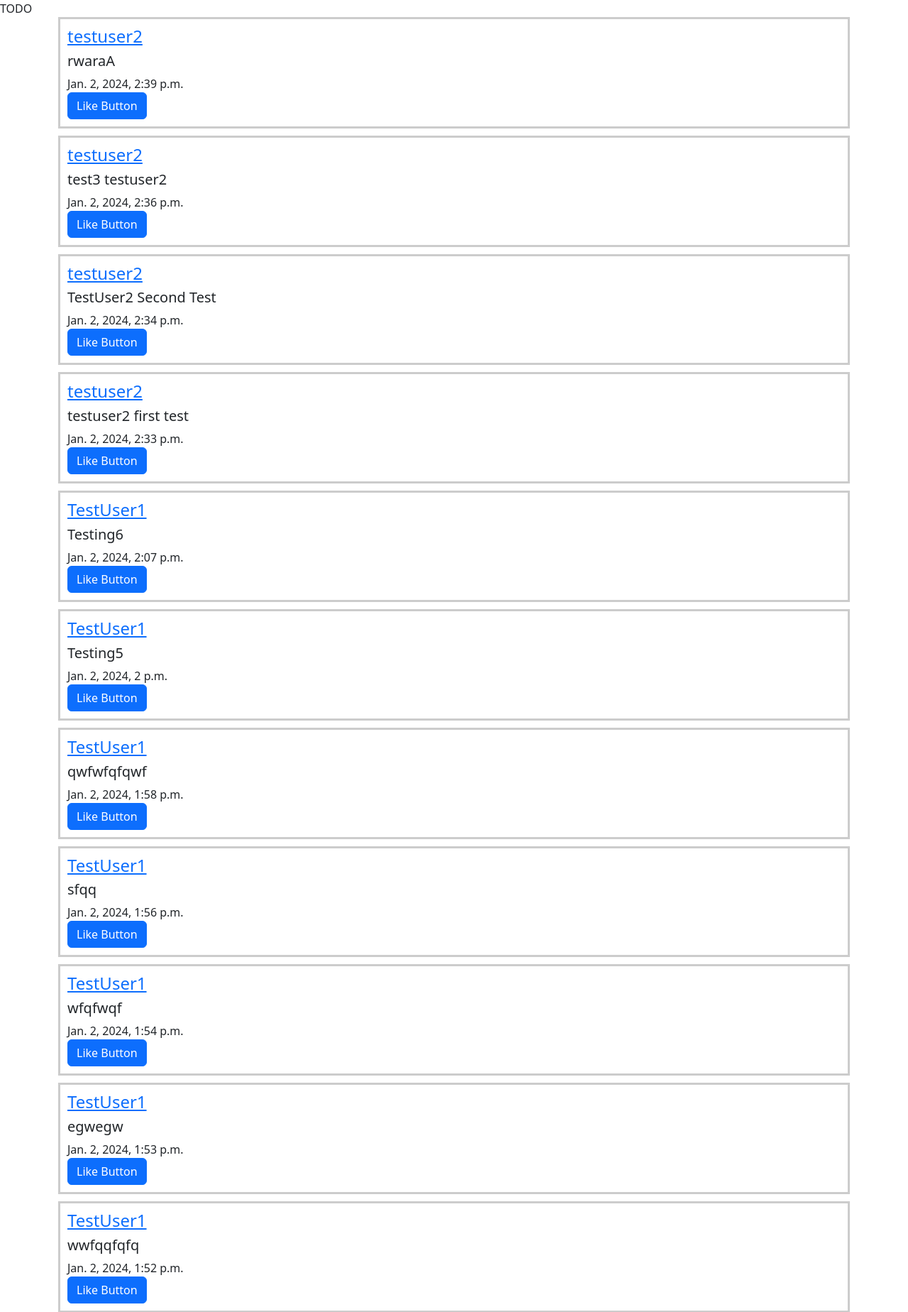
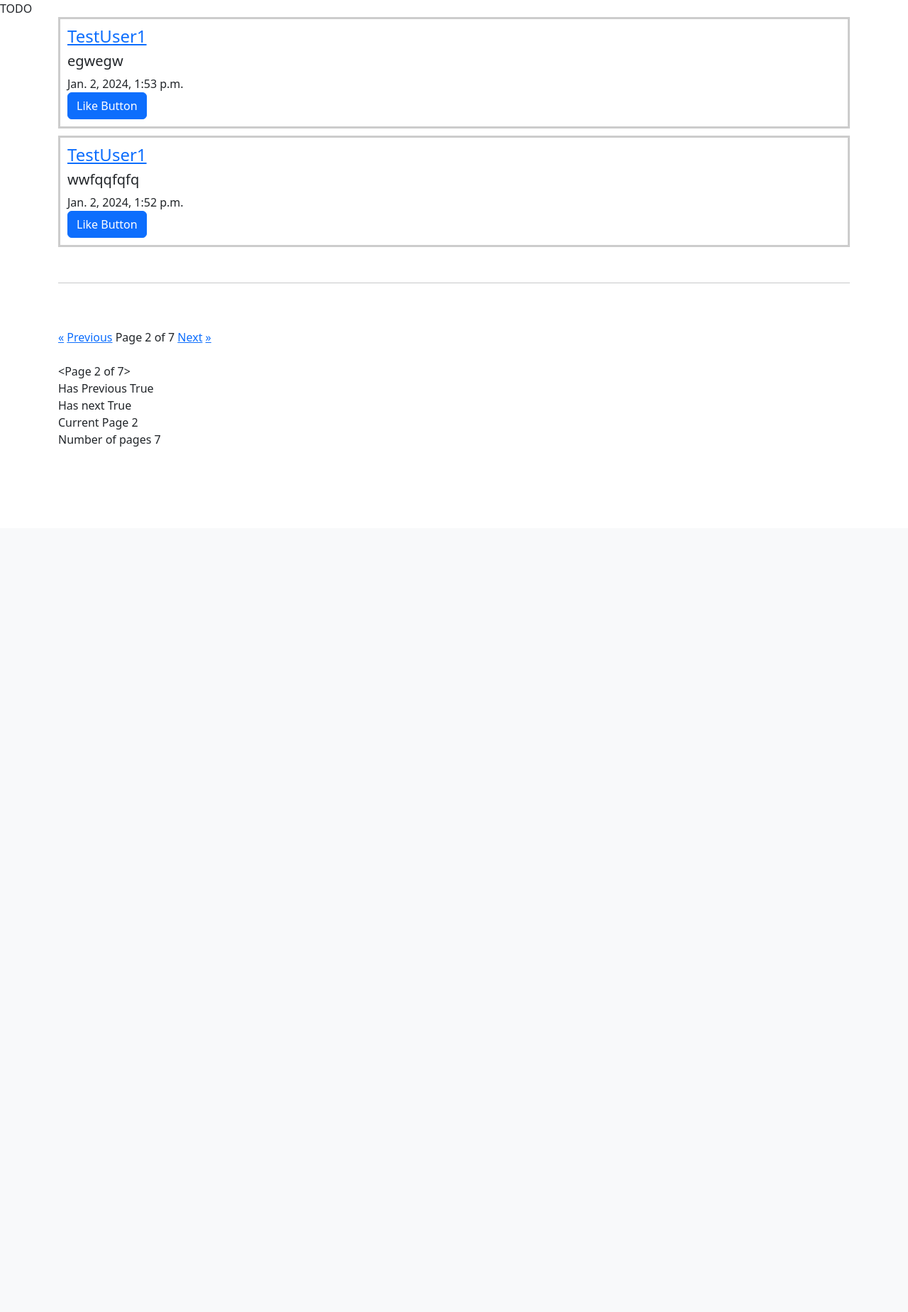
Before and after one commit to Marshvp/project4, a Django app: page /?page=2 in a window 1280 px wide. Shown: the part 56-1904 px from the top of the page at 71% size. After the commit the page ends 685 px from the top, so only its background shows below. Run offline with Django 3.2, Linux system fonts and the light colour scheme; data comes from the database, SQL or seed files in the repository.

Commit message:
basic paginator for main page

```diff
--- a/network/templates/network/index.html
+++ b/network/templates/network/index.html
@@ -18,7 +18,7 @@
         {% endif %}
         <div class="all-posts" id="all-posts">
 
-        {% for post in all_posts reversed %}
+        {% for post in posts reversed %}
 
             <div class="fake-post">
                 <h4><a href="{% url 'profile' post.user.id %}">{{ post.user }}</a></h4>
@@ -29,7 +29,7 @@
 
 
         {% endfor %}
-            <div class="fake-post">
+           <!-- <div class="fake-post">
                 <h4>Username</h4>
                 <h5 class="mt-2">Content</h5>
                 Date time created <br>
@@ -50,7 +50,29 @@
                 Date time created <br>
                 Like Button
 
-            </div>
+            </div> -->
         </div>
+
+        <br>
+
+        <hr> <br><br>
+        {% if posts.has_previous %}
+            <a href="?page=1">&laquo</a>
+            <a href="?page={{ posts.previous_page_number }}">Previous</a>
+        {% endif %}
+
+        Page {{ posts.number }} of {{ posts.paginator.num_pages }}
+
+        {% if posts.has_next %}
+            <a href="?page={{ posts.next_page_number }}">Next</a>
+            <a href="?page={{ posts.paginator.num_pages }}">&raquo</a>
+        {% endif %}
+        <br><br>
+        {{ posts }} <br>
+        Has Previous {{ posts.has_previous}}
+        <br>
+        Has next {{ posts.has_next }} <br>
+        Current Page {{ posts.number }} <br>
+        Number of pages {{ posts.paginator.num_pages }}
     </div>
 {% endblock %}
--- a/network/views.py
+++ b/network/views.py
@@ -7,13 +7,19 @@ from django.contrib.auth.decorators import login_required
 import json
 import datetime
 from .models import User, Posts, Following
+from django.core.paginator import Paginator
 
 
 def index(request):
     all_posts = Posts.objects.all()
+    p = Paginator(all_posts, 2)
 
-    print(all_posts)
-    return render(request, "network/index.html", {"all_posts": all_posts})
+    page = request.GET.get('page')
+    posts = p.get_page(page)
+
+
+    print(posts)
+    return render(request, "network/index.html", {"posts": posts})
 
 
 def login_view(request):
```
